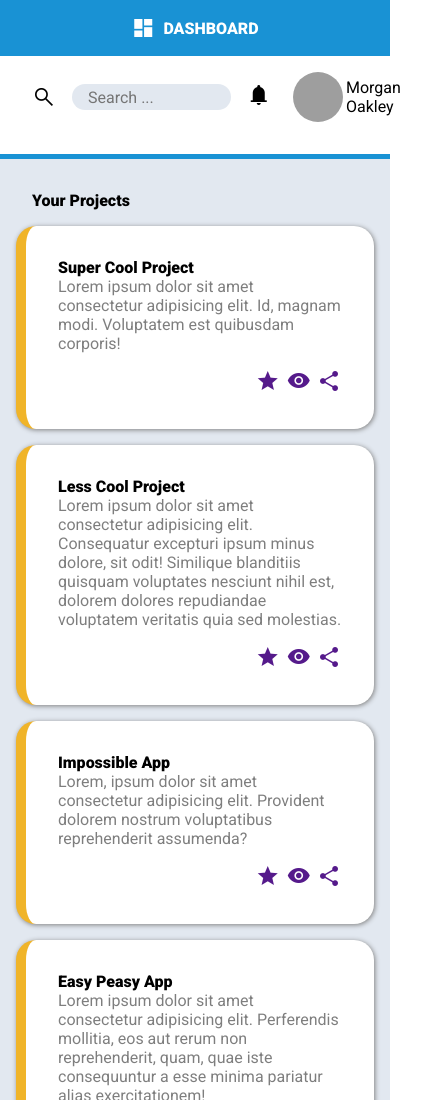
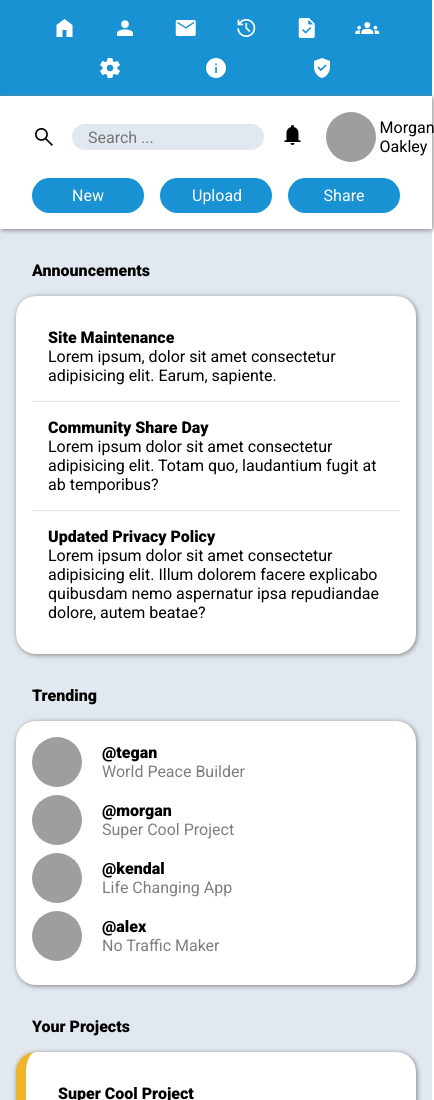
Before and after one commit to Anutka777/admin-dashboard, a plain HTML site: page index.html in a window 390 px wide. Shown: the top 1100 px of the page, 434 px wide, since content can reach past the window. Drawn offline with nearby package versions, Linux system fonts and the light colour scheme; grey boxes are pictures that could not be loaded.

Commit message:
DEV Make layout for media quiries

```diff
--- a/index.html
+++ b/index.html
@@ -25,37 +25,37 @@
           <span class="material-symbols-outlined">
             home
           </span>
-          <span>Home</span>
+          <span class="menu">Home</span>
         </li>
         <li>
           <span class="material-symbols-outlined">
             person
           </span>
-          <span>Profile</span>
+          <span class="menu">Profile</span>
         </li>
         <li>
           <span class="material-symbols-outlined">
             mail
           </span>
-          <span>Messages</span>
+          <span class="menu">Messages</span>
         </li>
         <li>
           <span class="material-symbols-outlined">
             history
           </span>
-          <span>History</span>
+          <span class="menu">History</span>
         </li>
         <li>
           <span class="material-symbols-outlined">
             task
           </span>
-          <span>Tasks</span>
+          <span class="menu">Tasks</span>
         </li>
         <li>
           <span class="material-symbols-outlined">
             groups
           </span>
-          <span>Communities</span>
+          <span class="menu">Communities</span>
         </li>
       </ul>
       <ul class="additional-menu">
@@ -63,19 +63,19 @@
           <span class="material-symbols-outlined">
             settings
           </span>
-          <span>Settings</span>
+          <span class="menu">Settings</span>
         </li>
         <li>
           <span class="material-symbols-outlined">
             info
           </span>
-          <span>Support</span>
+          <span class="menu">Support</span>
         </li>
         <li>
           <span class="material-symbols-outlined">
             verified_user
           </span>
-          <span>Privacy</span>
+          <span class="menu">Privacy</span>
         </li>
       </ul>
     </aside>
--- a/styles.css
+++ b/styles.css
@@ -19,19 +19,18 @@
 .wrapper {
   display: grid;
   grid-template: auto auto / 1fr 5fr;
-  max-width: 1400px;
+  max-width: 1450px;
   margin: 0 auto;
-  padding-bottom: 2rem;
 }
 
 /***** Sidebar *****/
 
-aside {
+aside.sidebar {
   grid-row: 1 / 3;
   display: grid;
   grid-gap: 2rem;
   align-content: start;
-  padding: 1rem 3rem;
+  padding: 1rem 2rem;
   background-color: #1992D4;
   color: white;
 }
@@ -58,7 +57,8 @@ header {
   display: grid;
   grid-template-rows: 1fr;
   padding: 1rem 2rem;
-  border-bottom: 5px solid #1992D4;
+  position: relative;
+  box-shadow: 1px 1px 5px gray;
 }
 
 .stats-header {
@@ -115,7 +115,8 @@ header {
 
 .header-button {
   padding: .5rem 2rem;
-  max-width: 10rem;
+  min-width: 7rem;
+  max-width: 7rem;
   background-color: #1992D4;
   color: white;
   border-radius: 20px;
@@ -217,24 +218,60 @@ img {
   opacity: .5;
 }
 
-@media(max-width: 700px) {
+/***** Media Queries *****/
+
+@media(max-width: 1000px) {
+  .header-buttons-block {
+    flex-direction: column;
+    align-items: center;
+  }
+}
+
+@media(max-width: 800px) {
   .wrapper {
+    grid-template-columns: 1fr;
+  }
+
+  aside.sidebar {
+    padding: 1rem;
+    gap: 1rem;
+  }
+
+  .main-menu,
+  .additional-menu {
+    display: flex;
+    justify-content: space-evenly;
+  }
+
+  ul li {
+    margin-bottom: 0;
+  }
+
+  .logo,
+  .greeting {
+    display: none;
+  }
+
+  .control-header {
     display: block;
   }
 
-  .main-menu,
-  .additional-menu,
-  .control-header {
-    display: none;
+  .header-buttons-block {
+    flex-direction: row;
+    flex-grow: 1;
   }
 
   main {
     grid-template-columns: 1fr;
   }
+
+  .projects {
+    grid-row: 3 / 4;
+  }
 }
 
-@media(max-width: 1000px) {
-  .header-buttons-block {
-    flex-direction: column;
+@media(max-width: 700px) {
+  span.menu {
+    display: none;
   }
 }
```
